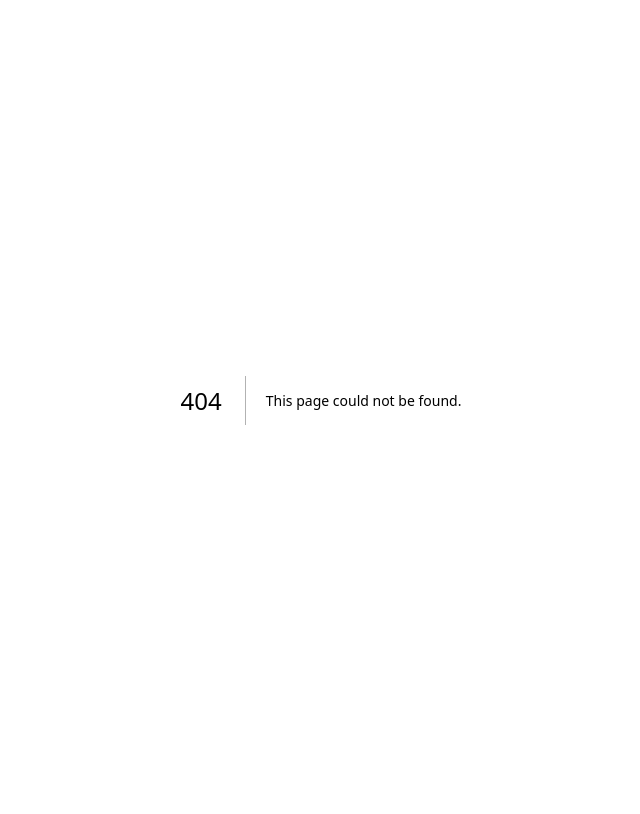
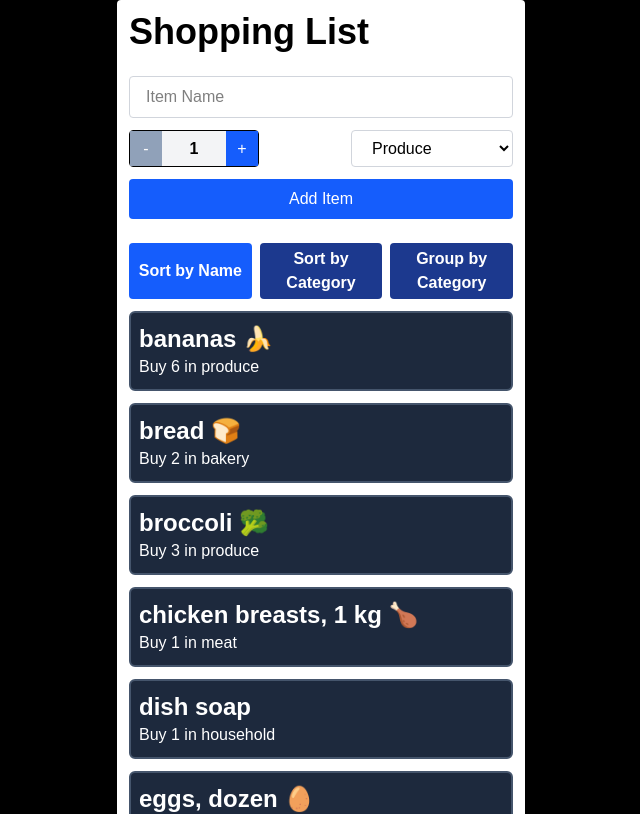
Before and after one commit to BryanTheGreat01/cprg306-assignments, a Next.js app: page /week-7 in a window 1280 px wide. Before the commit this address had no page. Shown: the top 814 px of the page, without its empty margins (319-959 px from the left). Built offline with nearby package versions, Linux system fonts and the light colour scheme.

Commit message:
Complete week 7 assignment

```diff
--- a/app/page.js
+++ b/app/page.js
@@ -20,7 +20,9 @@ export default function Page() {
         <li className="hover:text-gray-400">
           <Link href="./week-6">Week 6 Assignment</Link>
         </li>
-
+        <li className="hover:text-gray-400">
+          <Link href="./week-7">Week 7 Assignment</Link>
+        </li>
       </ul>
     </main>
   );
--- /dev/null
+++ b/app/week-7/item-list.js
@@ -0,0 +1,105 @@
+"use client";
+
+import Item from "./item";
+import { useState } from "react";
+
+// component that takes an array of items and maps them to a list of Item components
+const ListItems = ({ items }) => {
+
+  return (
+    <ul>
+      {items.map((items) => (
+        <li key={items.id}>
+          <Item
+            name={items.name}
+            quantity={items.quantity}
+            category={items.category}
+          />
+        </li>
+      ))}
+    </ul>
+  );
+};
+
+export default function ItemList( {items} ) {
+  // state to keep track of the sortBy and groupBy values
+  const [sortBy, setSortBy] = useState("name");
+  const [groupBy, setGroupBy] = useState(false);
+
+  // create a copy of the items array so original data is not mutated
+  let itemsCopy = [...items];
+
+
+
+  // get all unique categories from the itemsCopy array and sort them alphabetically
+  const allCategories = itemsCopy.map((item) => item.category);
+  const categories = allCategories
+    .filter((category, index) => allCategories.indexOf(category) === index)
+    .sort((a, b) => a.localeCompare(b));
+
+  // sort the itemsCopy array based on the sortBy state
+  if (sortBy === "name") {
+    itemsCopy.sort((a, b) => a.name.localeCompare(b.name));
+  } else if (sortBy === "category") {
+    itemsCopy.sort((a, b) => a.category.localeCompare(b.category));
+  }
+
+  // handle button click to set the sortBy and groupBy state
+  const handleButtonClick = (sortByValue, groupByValue) => {
+    setSortBy(sortByValue);
+    setGroupBy(groupByValue);
+  };
+
+  return (
+    <div className="flex flex-col w-96 mx-auto">
+      <div className="flex flex-row gap-2 justify-between w-auto ">
+        <button
+          type="button"
+          id="sort-by-name-button"
+          className={`flex-1 p-1 font-bold rounded text-white  disabled:bg-slate-400 hover:bg-blue-400 text-wrap ${sortBy == "name" && groupBy == false ? "bg-blue-600" : "bg-blue-900"}`}
+          onClick={() => handleButtonClick("name", false)}
+        >
+          Sort by Name
+        </button>
+        <button
+          type="button"
+          id="sort-by-quantity-button"
+          className={`flex-1 p-1 font-bold rounded text-white  disabled:bg-slate-400 hover:bg-blue-400 text-wrap ${sortBy == "category" && groupBy == false ? "bg-blue-600" : "bg-blue-900"}`}
+          onClick={() => handleButtonClick("category", false)}
+        >
+          Sort by Category
+        </button>
+        <button
+          type="button"
+          id="sort-by-quantity-button"
+          className={`flex-1 p-1 font-bold rounded text-white  disabled:bg-slate-400 hover:bg-blue-400 text-wrap ${sortBy == "name" && groupBy == true ? "bg-blue-600" : "bg-blue-900"}`}
+          onClick={() => handleButtonClick("name", true)}
+        >
+          Group by Category
+        </button>
+      </div>
+      <div className="">
+        {
+          /* if groupBy is true, sort items by category and wrap them in a container with the category name as the header */
+          groupBy ? (
+            categories.map((category) => (
+              <div key={category} className="px-3 py-1 my-4 bg-slate-100 border-2 border-slate-200 rounded ">
+                <h2 className="pt-3 font-semibold text-blue-600 text-l">
+                  {category.charAt(0).toUpperCase() + category.slice(1)}
+                </h2>
+                <ListItems
+                  items={itemsCopy.filter(
+                    (item) => item.category === category,
+                  )}
+                />
+              </div>
+            ))
+          ) : (
+            /* if groupBy is false, just render the list of items without grouping them by category */
+            <ListItems items={itemsCopy} />
+          )
+        }
+      </div>
+    </div>
+  );
+}
--- /dev/null
+++ b/app/week-7/item.js
@@ -0,0 +1,10 @@
+export default function Item({ name, quantity, category }) {
+  return (
+    <div className="bg-slate-800 my-3 py-2.5 px-2 w-auto rounded-md border-2 border-slate-600 text-white">
+      <p className="font-bold text-2xl">{name}</p>
+      <p>
+        Buy {quantity} in {category}
+      </p>
+    </div>
+  );
+}
--- /dev/null
+++ b/app/week-7/items.json
@@ -0,0 +1,74 @@
+[
+ {
+ "id": "1h2GJKH12gkHG31h1H",
+ "name": "milk, 4 L 🥛",
+ "quantity": 1,
+ "category": "dairy"
+ },
+ {
+ "id": "2KJH3k2j3H1k2J3K1H",
+ "name": "bread 🍞",
+ "quantity": 2,
+  "category": "bakery"
+ },
+ {
+ "id": "3h2KJH3k2j3H1k2J3",
+ "name": "eggs, dozen 🥚",
+ "quantity": 2,
+ "category": "dairy"
+ },
+ {
+ "id": "4k2J3K1H2GJKH12gk",
+ "name": "bananas 🍌",
+ "quantity": 6,
+ "category": "produce"
+ },
+ {
+ "id": "5H1h1H2KJH3k2j3H",
+ "name": "broccoli 🥦",
+ "quantity": 3,
+ "category": "produce"
+ },
+ {
+ "id": "6H1k2J3K1H2GJKH1",
+ "name": "chicken breasts, 1 kg 🍗",
+ "quantity": 1,
+ "category": "meat"
+ },
+ {
+ "id": "7gkHG31h1H2KJH3k",
+ "name": "pasta sauce 🍝",
+ "quantity": 3,
+ "category": "canned goods"
+ },
+ {
+ "id": "8j3H1k2J3K1H2GJK",
+ "name": "spaghetti, 454 g 🍝",
+ "quantity": 2,
+ "category": "dry goods"
+ },
+ {
+ "id": "9H12gkHG31h1H2KJ",
+ "name": "toilet paper, 12 pack 🧻",
+ "quantity": 1,
+ "category": "household"
+ },
+ {
+ "id": "10H3k2j3H1k2J3K1",
+ "name": "paper towels, 6 pack 🍽️",
+ "quantity": 1,
+ "category": "household"
+ },
+ {
+ "id": "11k2J3K1H2GJKH12",
+ "name": "dish soap ",
+ "quantity": 1,
+ "category": "household"
+ },
+ {
+ "id": "12GJKH12gkHG31h1",
+ "name": "hand soap ",
+ "quantity": 4,
+ "category": "household"
+ }
+]
--- /dev/null
+++ b/app/week-7/new-item.js
@@ -0,0 +1,122 @@
+"use client";
+
+import { useState } from "react";
+
+const getRandomString = () => {
+  const characters =
+    "abcdefghijklmnopqrstuvwxyzABCDEFGHIJKLMNOPQRSTUVWXYZ0123456789";
+  const len = 18;
+
+  let randomStr = "";
+  for (let i = 0; i < len; i++) {
+    randomStr += characters.charAt(
+      Math.floor(Math.random() * characters.length),
+    ); // gets a random index of characters
+  }
+  return randomStr;
+};
+
+export default function NewItem({ onAddItem }) {
+  const [name, setName] = useState("");
+  const [quantity, setQuantity] = useState(1);
+  const [category, setCategory] = useState("produce");
+
+  const handleSubmit = (e) => {
+    e.preventDefault();
+
+    let item = {
+      id: getRandomString(),
+      name: name,
+      quantity: quantity,
+      category: category,
+    };
+
+    onAddItem(item);
+
+    setName("");
+    setCategory("produce");
+    setQuantity(1);
+  };
+
+  const decrementQuantity = () => {
+    if (quantity > 1) {
+      setQuantity(quantity - 1);
+    }
+  };
+
+  const incrementQuantity = () => {
+    if (quantity < 20) {
+      setQuantity(quantity + 1);
+    }
+  };
+
+  return (
+    <form onSubmit={handleSubmit} className="flex flex-col gap-3">
+      <div>
+        <input
+          type="text"
+          className="border border-gray-300 rounded w-full py-2 px-4 focus:outline-none focus:ring-2 focus:ring-blue-500 text-black"
+          placeholder="Item Name"
+          value={name}
+          onChange={(e) => setName(e.target.value)}
+        />
+      </div>
+      <div className="flex flex-row justify-between gap-4">
+        <div className="flex flex-row bg-gray-100 rounded border border-black">
+          <button
+            type="button"
+            id="decrement-button"
+            disabled={quantity === 1}
+            className="w-8 py-1 text-white bg-blue-600 disabled:bg-slate-400 hover:bg-blue-400"
+            onClick={decrementQuantity}
+          >
+            -
+          </button>
+          <input
+            type="text"
+            className="w-16 py-1 text-black font-bold text-center "
+            value={quantity}
+            disabled
+          />
+          <button
+            type="button"
+            id="increment-button"
+            disabled={quantity === 20}
+            className="w-8 py-1 text-white bg-blue-600 disabled:bg-slate-400 hover:bg-blue-400"
+            onClick={incrementQuantity}
+          >
+            +
+          </button>
+        </div>
+        <div>
+          <select
+            className="border border-gray-300 rounded py-2 px-4 focus:outline-none focus:ring-2 focus:ring-blue-500 text-black"
+            onChange={(e) => {
+              setCategory(e.target.value);
+            }}
+          >
+            <option value="produce">Produce</option>
+            <option value="dairy">Dairy</option>
+            <option value="bakery">Bakery</option>
+            <option value="meat">Meat</option>
+            <option value="frozen foods">Frozen Foods</option>
+            <option value="canned goods">Canned Goods</option>
+            <option value="dry goods">Dry Goods</option>
+            <option value="beverages">Beverages</option>
+            <option value="snacks">Snacks</option>
+            <option value="household">Household</option>
+            <option value="other">Other</option>
+          </select>
+        </div>
+      </div>
+      <div>
+        <button
+          type="submit"
+          className="w-full py-2 text-white bg-blue-600 hover:bg-blue-400 rounded"
+        >
+          Add Item
+        </button>
+      </div>
+    </form>
+  );
+}
--- /dev/null
+++ b/app/week-7/page.js
@@ -0,0 +1,23 @@
+"use client";
+import ItemList from "./item-list";
+import NewItem from "./new-item";
+import itemsData from "./items.json";
+import { useState } from "react";
+
+export default function Page() {
+  const [items, setItems] = useState(itemsData);
+
+  const handleAddItem = (newItem) => {
+    setItems((items) => [...items, newItem]);
+  };
+
+  return (
+    <main className="mx-auto">
+      <div className="bg-white rounded p-3 flex flex-col gap-6">
+        <h1 className="text-black  text-4xl font-bold">Shopping List</h1>
+        <NewItem onAddItem={handleAddItem} />
+        <ItemList items={items} />
+      </div>
+    </main>
+  );
+}
```
